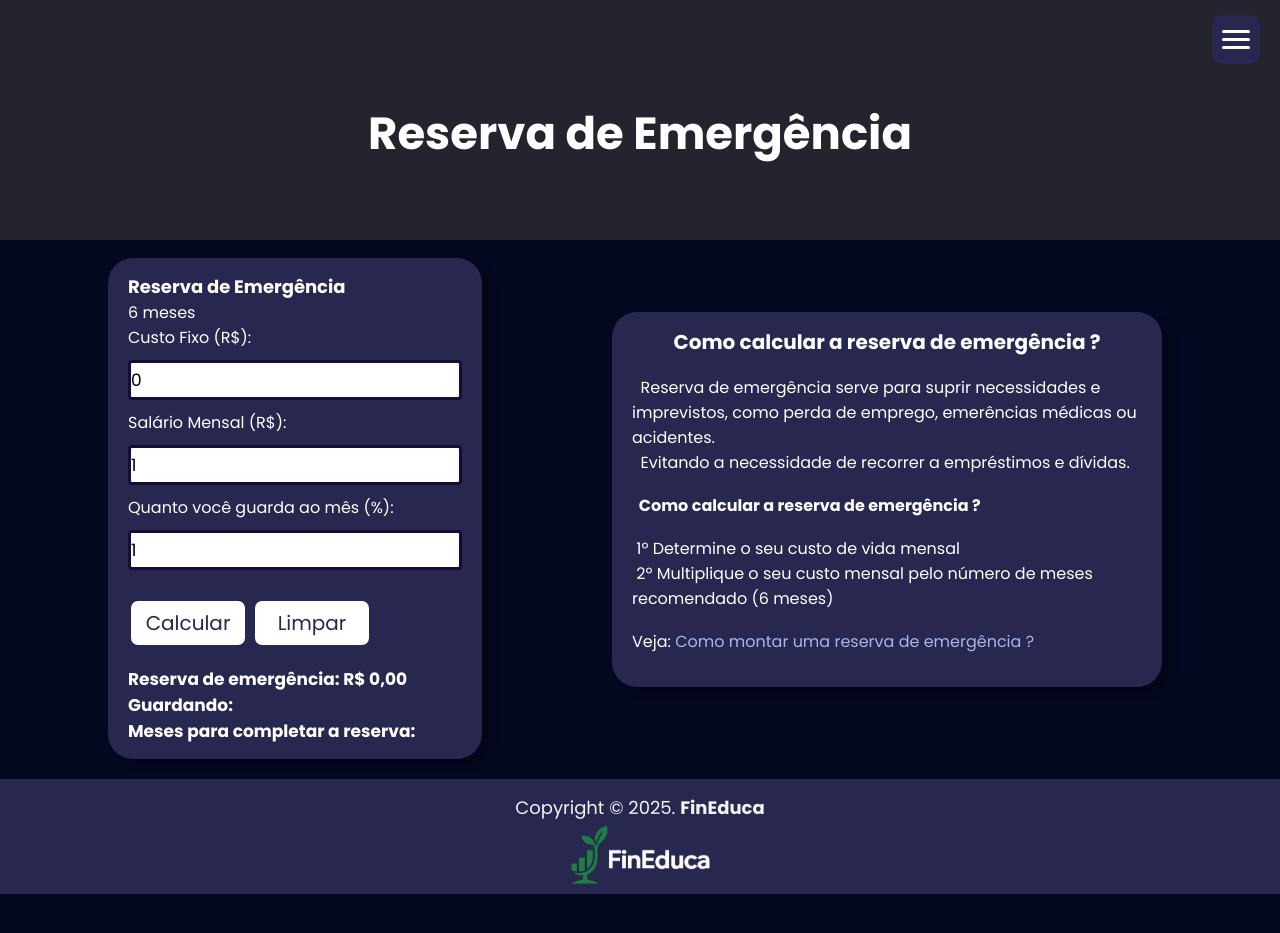
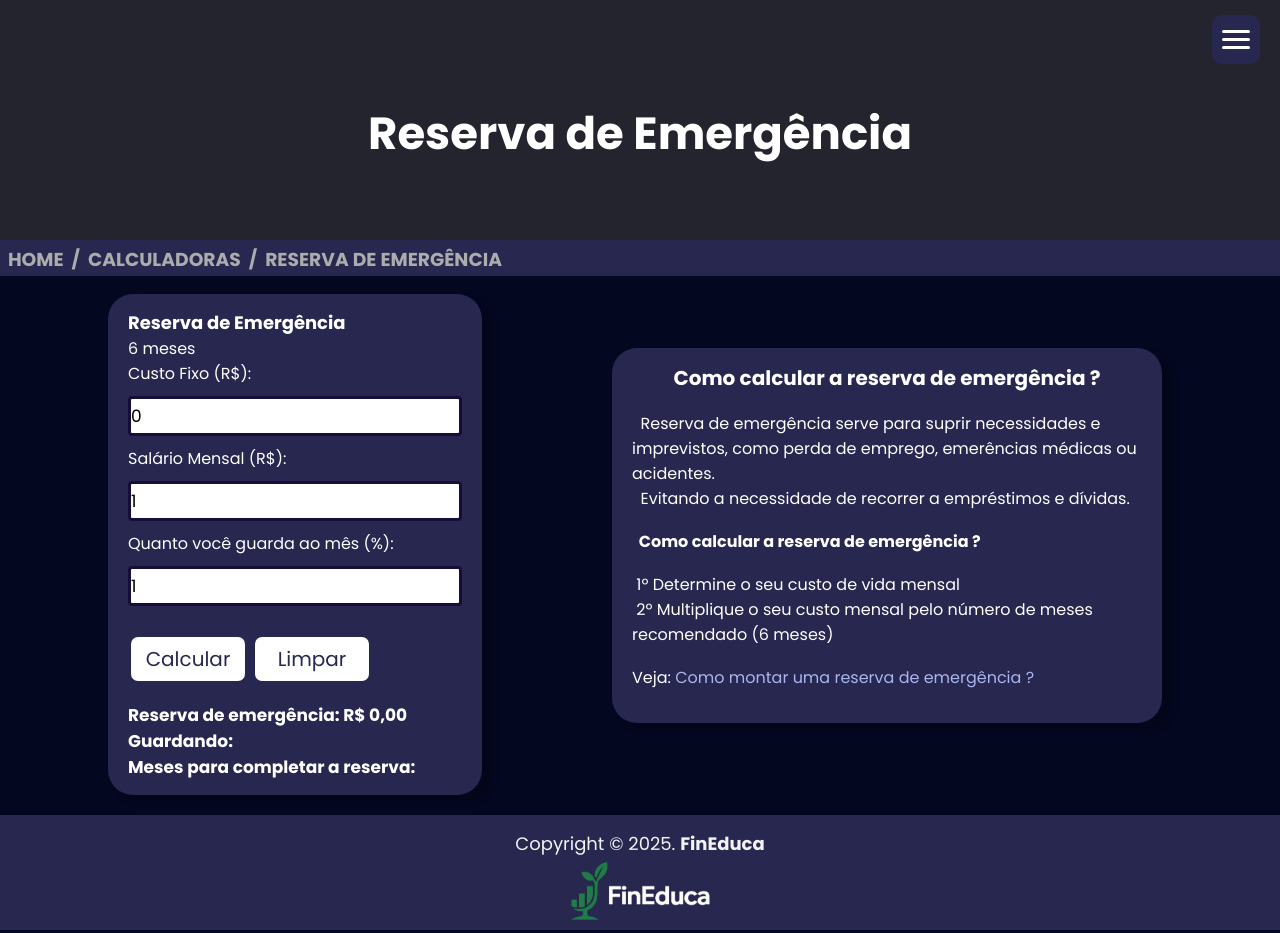
Before and after one commit to carloscopcescki/Fin-Educa, a website: page public/pages/reserva.html in a window 1280 px wide. Before the commit the page ends 894 px from the top, so only its background shows below. Drawn offline with Linux system fonts and the light colour scheme.

Commit message:
style: Ajuste no navbar, redução de guias

```diff
--- a/public/assets/css/main.css
+++ b/public/assets/css/main.css
@@ -395,6 +395,19 @@ h2{
     height: 30vh;
 }
 
+.site-subheading {
+    padding-top: 5px;
+    width: 100%;
+    height: 4.5vh;
+    background-color: rgb(39, 39, 80);
+}
+
+.site-subheading h3, a {
+    text-decoration: none;
+    color: rgb(172, 172, 172);
+    font-family: "Poppins", sans-serif;
+}
+
 #site-emergency {
     background-image: url('../img/reserva_background.jpg');
 }
--- a/public/assets/css/navbar.css
+++ b/public/assets/css/navbar.css
@@ -134,7 +134,7 @@
   font-size: 16px;
 }
 
-@media (max-width: 1450px) {
+@media (max-width: 1280px) {
   .navbar {
     right: 0px;
   }
--- a/public/pages/reserva.html
+++ b/public/pages/reserva.html
@@ -45,26 +45,18 @@
             </li>
             <li class="nav-item"><a href="../index.html#ferramentas" class="nav-link" id="last-item">CALCULADORAS</a></li>
             <li class="nav-item"><a href="../index.html#sobre" class="nav-link" id="last-item">SOBRE</a></li>
-            <li class="nav-item-drop"><a class="nav-link">CONTEÚDO</a>
+            <li class="nav-item-drop"><a class="nav-link" id="last-item">ACESSE</a>
                 <span class="material-icons dropdown-icon">
                     arrow_drop_down
                 </span>
                 </a>
                 <ul class="drop-down">
                     <li><a href="https://www.b3.com.br/pt_br/para-voce" target="_blank" rel="noopener noreferrer" class="nav-link">Portal - B3</a></li>
+                    <li><a href="https://www.investidor.b3.com.br/login?utm_source=borainvestir&utm_medium=menu&utm_campaign=paravoce" target="_blank" rel="noopener noreferrer" class="nav-link">Área do investidor - B3</a></li>
                     <li><a href="https://www.gov.br/investidor/pt-br/investir/como-investir" target="_blank" rel="noopener noreferrer" class="nav-link">Como investir ?</a></li>
                     <li><a href="https://edu.b3.com.br/?utm_medium=site&utm_source=bora%20investir&utm_campaign=conheca%20a%20plataforma" target="_blank" rel="noopener noreferrer" class="nav-link">Cursos</a></li>
                     <li><a href="https://borainvestir.b3.com.br/videos/" target="_blank" rel="noopener noreferrer" class="nav-link">Vídeos</a></li>
                     <li><a href="https://borainvestir.b3.com.br/objetivos-financeiros/investir-melhor/reserva-de-emergencia-o-que-e-e-como-montar-a-sua/" target="_blank" rel="noopener noreferrer" class="nav-link">Reserva de emergência</a></li>
-                </ul>
-            </li>
-            <li class="nav-item-drop"><a class="nav-link" id="last-item">ACESSE</a>
-                <span class="material-icons dropdown-icon">
-                    arrow_drop_down
-                </span>
-                </a>
-                <ul class="drop-down">
-                    <li><a href="https://www.investidor.b3.com.br/login?utm_source=borainvestir&utm_medium=menu&utm_campaign=paravoce" target="_blank" rel="noopener noreferrer" class="nav-link">Área do investidor - B3</a></li>
                     <li><a href="https://www.tesourodireto.com.br/" target="_blank" rel="noopener noreferrer" class="nav-link">Tesouro Direto</a></li>
                 </ul>
             </li>
@@ -80,6 +72,12 @@
 <header class="masthead">
     <div class="site-heading" id="site-emergency">
         <h1>Reserva de Emergência</h1>
+    </div>
+</header>
+
+<header class="subhead">
+    <div class="site-subheading">
+        <a href="../index.html#homepage"><h3>&nbsp;&nbsp;HOME</a>&nbsp;&nbsp;/&nbsp;&nbsp;<a href="../index.html#ferramentas">CALCULADORAS</a>&nbsp;&nbsp;/&nbsp;&nbsp;<a href="./reserva.html#">RESERVA DE EMERGÊNCIA</h3></a>
     </div>
 </header>
 
@@ -108,7 +106,6 @@
                     <h3 id="reservaEmergencia">Reserva de emergência: R$ 0,00</h3>
                     <h3 id="guardando">Guardando: </h3>
                     <h3 id="mesesCompletar">Meses para completar a reserva: </h3>
-
                 </form>
             </div>
         </div>
```
Also changed, not shown: public/index.html (+2 -10 lines), public/pages/juros_compostos.html (+8 -10 lines), public/pages/juros_simples.html (+8 -10 lines), 1 other file.
